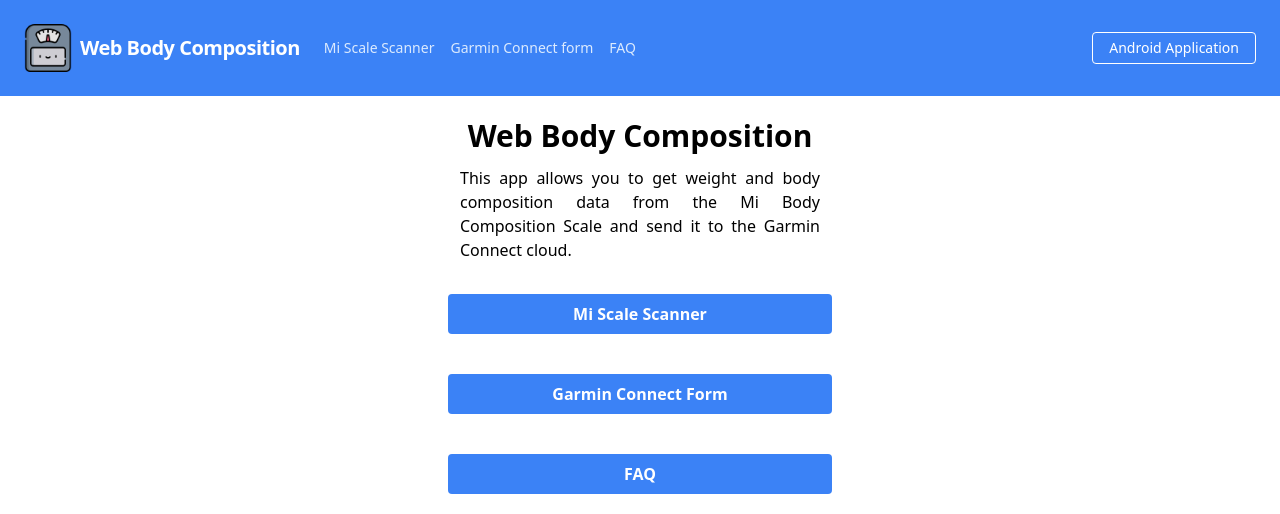
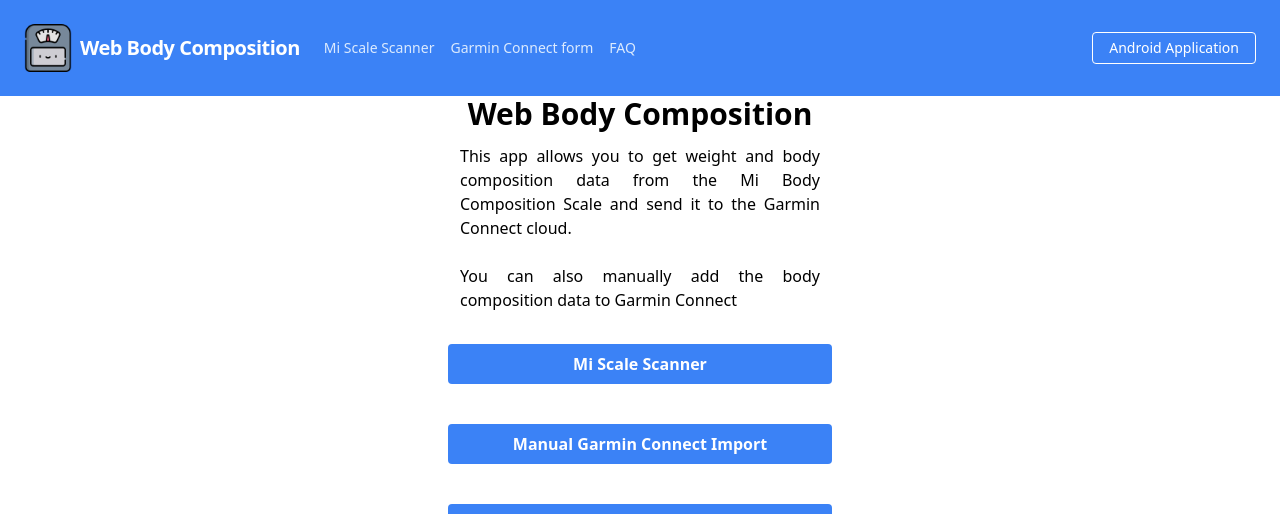
Before and after one commit to asenov78/WebBodyComposition, a Next.js app: page / in a window 1280 px wide. Shown: the top 514 px of the page. Built offline with nearby package versions, Linux system fonts and the light colour scheme.

Commit message:
Labels changes

```diff
--- a/pages/index.js
+++ b/pages/index.js
@@ -8,8 +8,9 @@
         <div>
           <h1 className='text-3xl font-bold text-center'>Web Body Composition</h1>
         </div>
-        <div className='text-justify p-3'>
-          <p> This app allows you to get weight and body composition data from the Mi Body Composition Scale and send it to the Garmin Connect cloud.</p>
+        <div className='text-justify '>
+          <p className='p-3'> This app allows you to get weight and body composition data from the Mi Body Composition Scale and send it to the Garmin Connect cloud.</p>
+          <p className='p-3'> You can also manually add the body composition data to Garmin Connect</p>
         </div>
         <div className='flex flex-wrap'>
           <Link href="/scale/xiaomi" passHref className='m-5 w-full mr-auto ml-auto'>
@@ -23,7 +24,7 @@
             <button
               type="submit"
               className='bg-blue-500 hover:bg-blue-700 text-white font-bold py-2 px-4 rounded w-full'
-            > Garmin Connect Form
+            > Manual Garmin Connect Import
             </button>
           </Link>
           <Link href="/faq" passHref className='m-5 w-full mr-auto ml-auto'>
```
